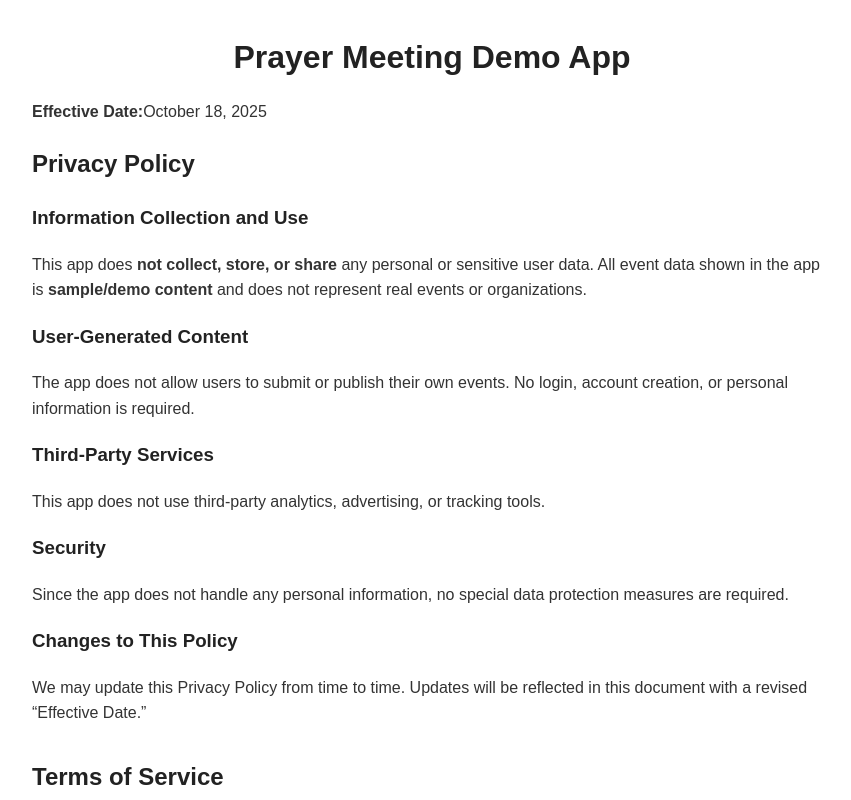
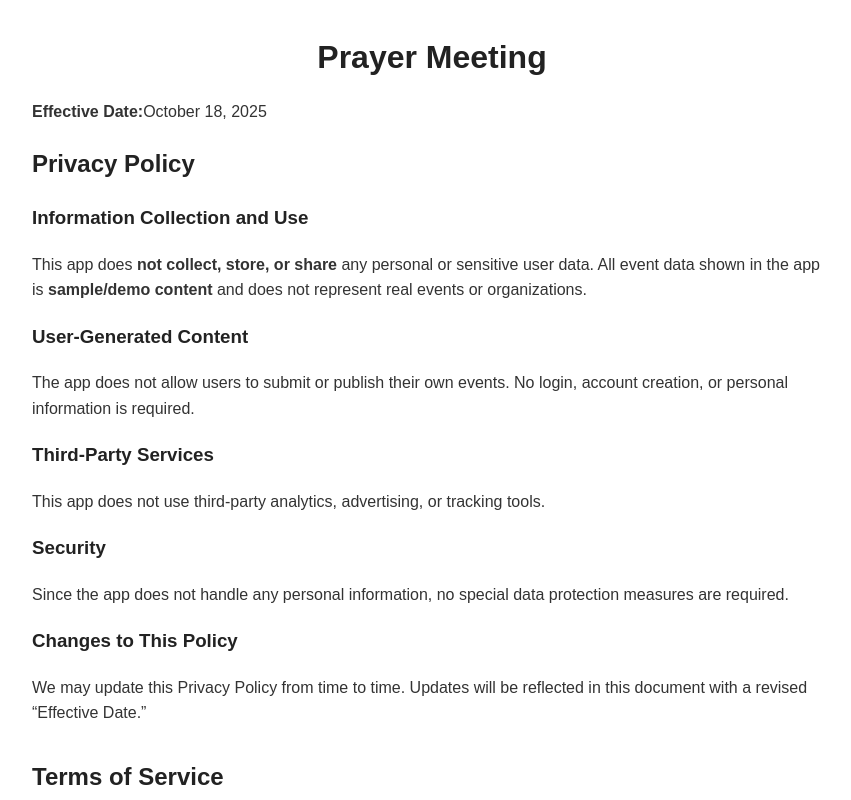
Before and after one commit to prayermeeting/prayermeeting-app-legal, a plain HTML site: page privacy.html in a window 1280 px wide. Shown: the top 800 px of the page, without its empty margins (208-1059 px from the left). Drawn offline with Linux system fonts and the light colour scheme.

Commit message:
privacy update

```diff
--- a/privacy.html
+++ b/privacy.html
@@ -3,7 +3,7 @@
 <head>
   <meta charset="UTF-8">
   <meta name="viewport" content="width=device-width, initial-scale=1.0">
-  <title>Privacy Policy & Terms of Service - Event Listing Demo App</title>
+  <title>Privacy Policy & Terms of Service - Prayer Meeting Demo App</title>
   <style>
     body {
       font-family: Arial, sans-serif;
@@ -33,7 +33,7 @@
 </head>
 <body>
 
-  <h1>Prayer Meeting Demo App</h1>
+  <h1>Prayer Meeting</h1>
   <p><strong>Effective Date:</strong>October 18, 2025</p>
 
   <section>
```
